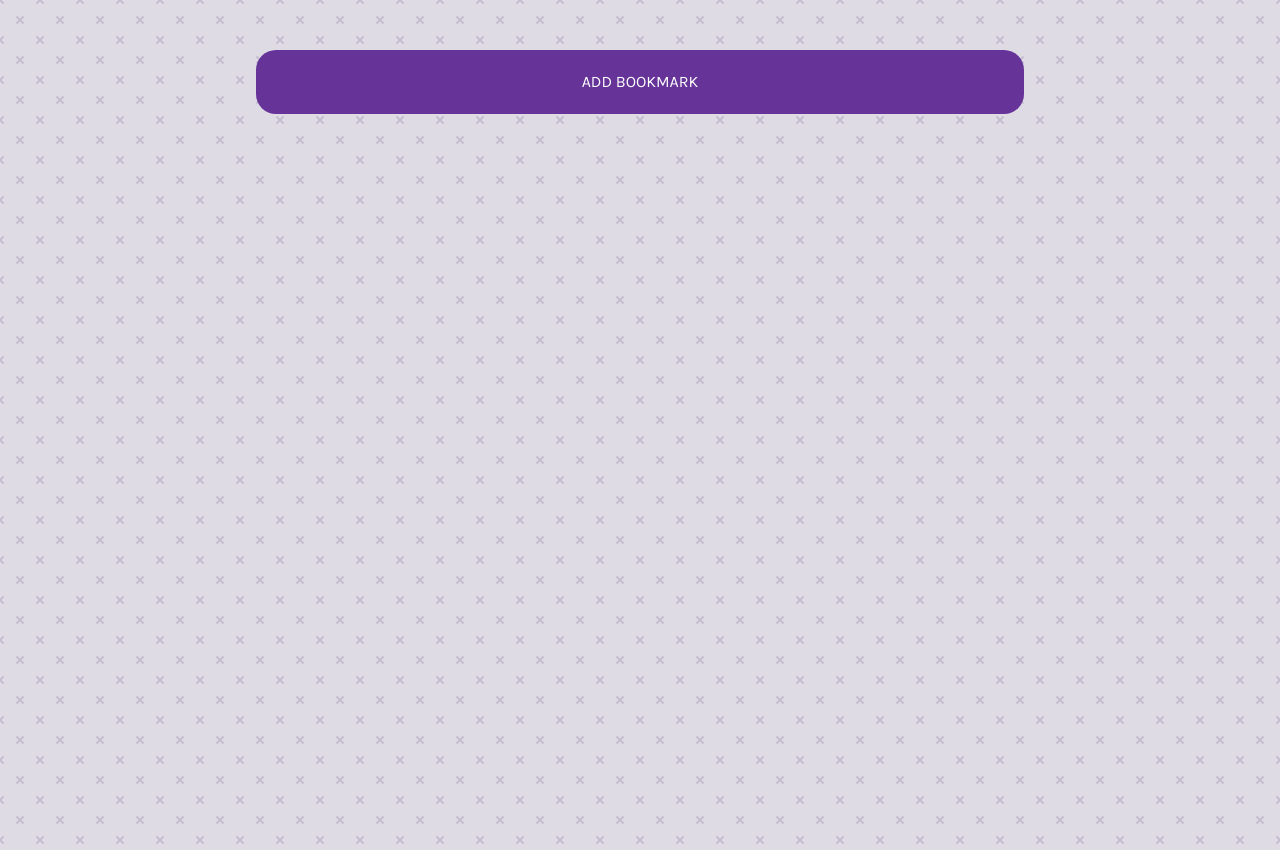
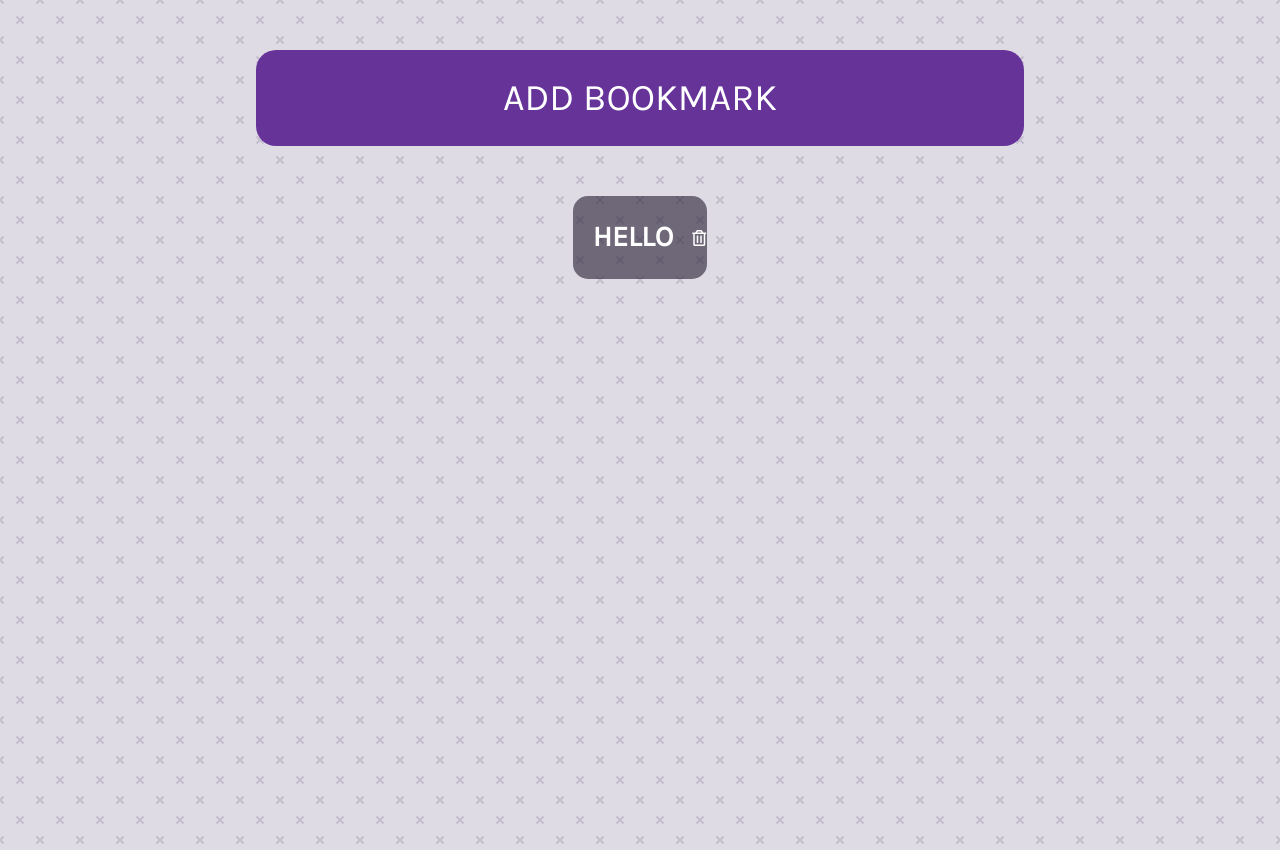
Before and after one commit to u-uysal/Bookmark, a React (Create React App) app: page / in a window 1280 px wide. Built offline with nearby package versions, Linux system fonts and the light colour scheme.

Commit message:
add bookmark items

```diff
--- a/public/index.html
+++ b/public/index.html
@@ -3,6 +3,14 @@
   <head>
     <meta charset="utf-8" />
     <link rel="icon" href="%PUBLIC_URL%/favicon.ico" />
+
+    <link
+      rel="stylesheet"
+      href="https://pro.fontawesome.com/releases/v5.10.0/css/all.css"
+      integrity="sha384-AYmEC3Yw5cVb3ZcuHtOA93w35dYTsvhLPVnYs9eStHfGJvOvKxVfELGroGkvsg+p"
+      crossorigin="anonymous"
+    />
+
     <!-- Latest compiled and minified CSS -->
     <link
       rel="stylesheet"
--- a/src/App.css
+++ b/src/App.css
@@ -20,8 +20,47 @@
   border: none;
   border-radius: 20px;
   background-color: rebeccapurple;
+  font-size: calc(12px + 2vw);
   text-transform: uppercase;
 }
 .modal-button:hover {
   filter: brightness(110%);
 }
+.modal-button:focus {
+  outline: none;
+}
+.bookmark-container {
+  display: flex;
+  flex-wrap: wrap;
+  justify-content: space-around;
+}
+.bookmark-item {
+  padding: 20px;
+  background-color: rgba(38, 29, 49, 0.6);
+  border-radius: 15px;
+  display: flex;
+  justify-content: space-around;
+  align-items: center;
+}
+.bookmark-item a {
+  font-size: calc(12px + 1.3vw);
+  font-weight: bold;
+  text-transform: uppercase;
+}
+a:link,
+a:visited {
+  color: white;
+  text-decoration: none;
+}
+a:hover,
+a:active {
+  text-decoration: underline;
+  color: rgb(38, 29, 49);
+}
+.fa-trash-alt {
+  color: white;
+  margin-left: 20%;
+}
+.fa-trash-alt:hover {
+  cursor: pointer;
+}
--- a/src/App.jsx
+++ b/src/App.jsx
@@ -2,12 +2,13 @@
 
 import "./App.css";
 import Modal from "./components/Modal";
-
+import Bookmark from "./components/Bookmark";
 
 function App() {
   return (
     <>
       <Modal />
+      <Bookmark />
     </>
   );
 }
--- /dev/null
+++ b/src/components/Bookmark.js
@@ -0,0 +1,12 @@
+import React from "react";
+
+export default function Bookmark() {
+  return (
+    <div className="bookmark-container">
+      <div className="bookmark-item">
+        <a href="">Hello</a>
+        <i class="far fa-trash-alt"></i>
+      </div>
+    </div>
+  );
+}
```
